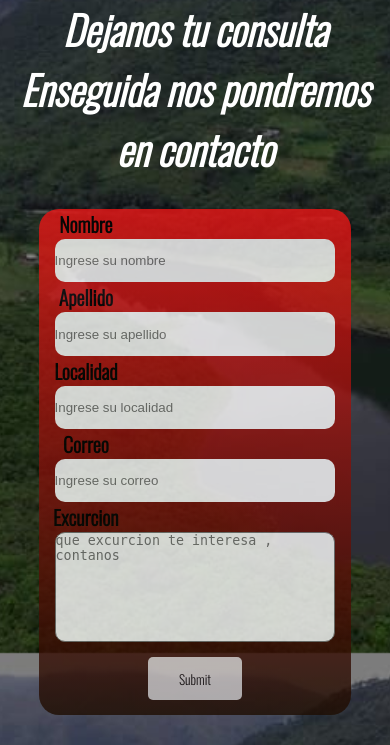
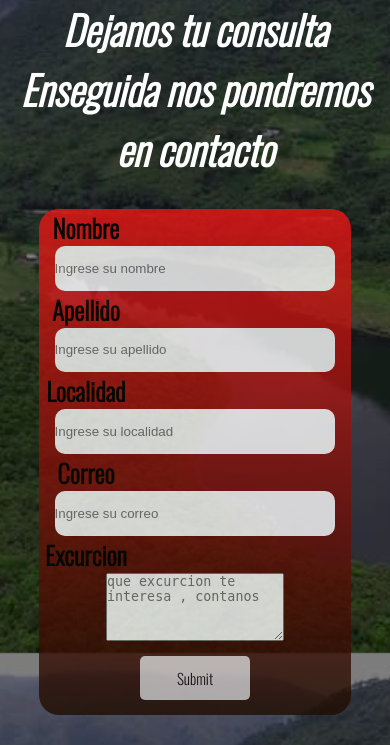
Before and after one commit to die92/minorte, a PHP site: page /contacto.html in a window 390 px wide. Shown: the part 191-936 px from the top of the page. Run offline with PHP 8.4, Linux system fonts and the light colour scheme; some web fonts are replaced.

Commit message:
para entregar

```diff
--- a/contacto.css
+++ b/contacto.css
@@ -11,6 +11,7 @@
     background-attachment:fixed;
     background-position: center;
 }
+/* barra de navegacion  */
 nav ul {
     display: flex;
     justify-content: center;
@@ -30,7 +31,7 @@
     display: inline-block;
     position: relative;
 }
-/* el hover de los enlaces  */
+/* el hover de los enlaces de la barra de navegacion */
 .barrita:after{
     content: '';
     position: absolute;
@@ -87,7 +88,6 @@
     opacity: 80%;
     text-align: left;
     height: 60vh;
-
 }
 /* hover del formulario de los  comentarios */
 .comentario-cliente:hover{
@@ -98,29 +98,22 @@
     position: relative;
     right: 35%;
     font-family:'Oswald', sans-serif;
-    font-size: 20px;
+    font-size: 25px;
     font-weight: bold;
 }
 input {
     width: 90%;
     border-radius: 10px;
-    height: 12vh;
+    height: 6vh;
     border-style: none;
 }
 
-textarea{
-    resize: none;
-    height: 50%;
-    width: 90%;
-    border-radius: 10px;
-
-}
-
 .boton{
-    width: 30%;
+    width: 35%;
     margin: 5px;
     border-radius: 5px;
     font-family: 'Oswald', sans-serif;
+    font-size: 15px;
     opacity: 80%;
     margin: 15px;
 }
@@ -166,7 +159,6 @@
         margin-left: 20px;
         margin-right: 20px;
     }
-
     /* este es el formulario  */
     .comentario-cliente{
         width: 80%;
--- a/quienes-somos.css
+++ b/quienes-somos.css
@@ -141,7 +141,6 @@
         text-align: center;
         margin: 30px;
     }
-
     .portal img{
         width: 50vw;
     }
```
Also changed, not shown: style.css (+31 -47 lines).
